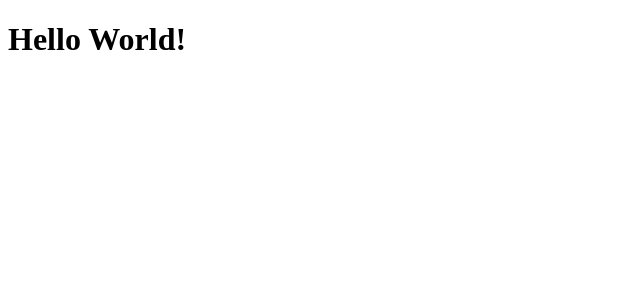
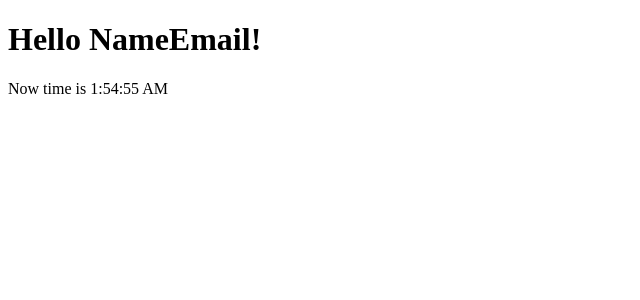
Before and after one commit to jskyzero/MoePicture.Electron, a React (Create React App) app: page / in a window 1280 px wide. Shown: the top 300 px of the page, without its empty margins (0-640 px from the left). Built offline with nearby package versions, Linux system fonts and the light colour scheme.

Commit message:
add timer and interval

```diff
--- a/src/index.js
+++ b/src/index.js
@@ -12,8 +12,33 @@ import ReactDOM from 'react-dom';
 // // Learn more about service workers: http://bit.ly/CRA-PWA
 // serviceWorker.unregister();
 
+var ticker = () => {
+  const time = (new Date().toLocaleTimeString());
+
+var formatName = (user) => {
+  return user.name + user.email;
+}
+
+const user = {
+  name: "Name",
+  email: "Email",
+};
+
+
+const element = (
+  <div>
+  <h1>
+  Hello {formatName(user)}!
+  </h1>
+  <p>Now time is {time}</p>
+  </div>
+  );
 
 ReactDOM.render(
-  <h1>Hello World!</h1>,
+  element,
   document.getElementById("root")
 );
+
+}
+
+setInterval(ticker, 1000);
```
